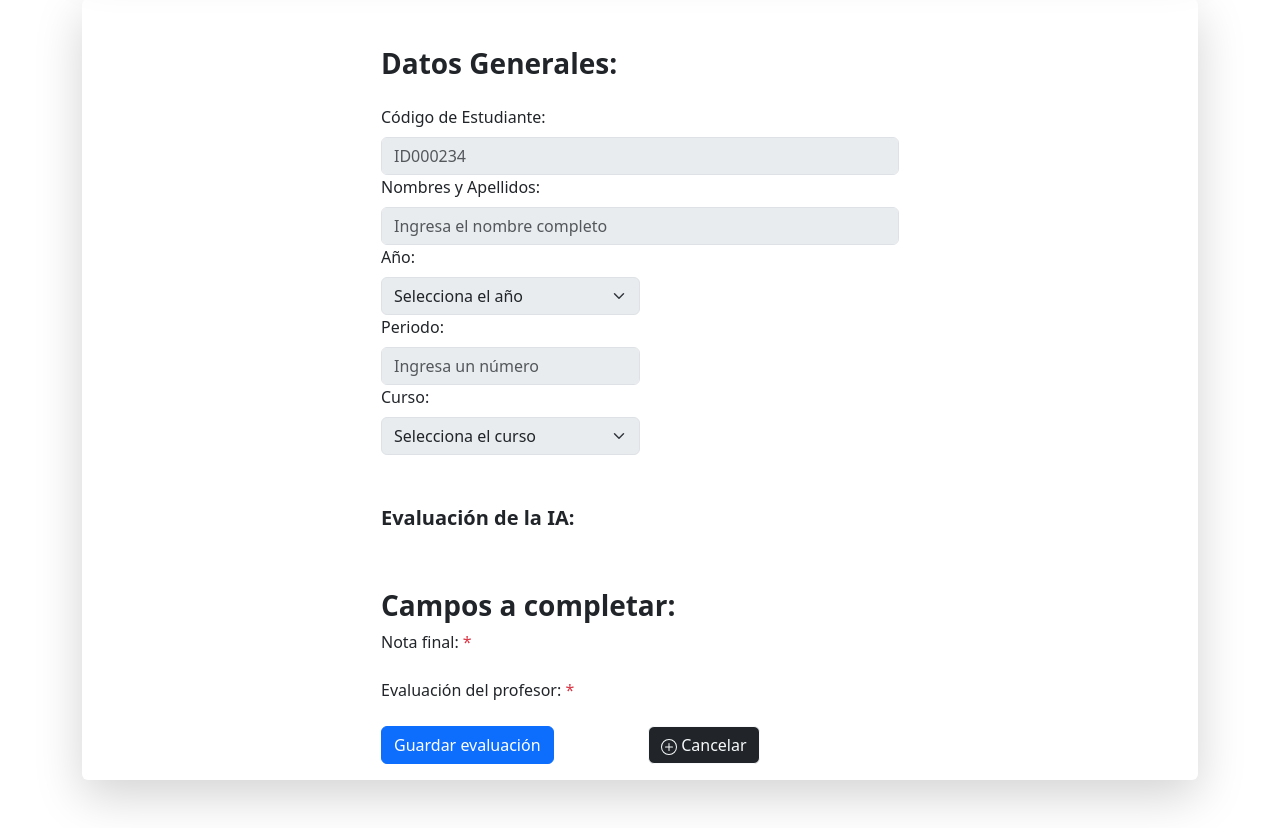
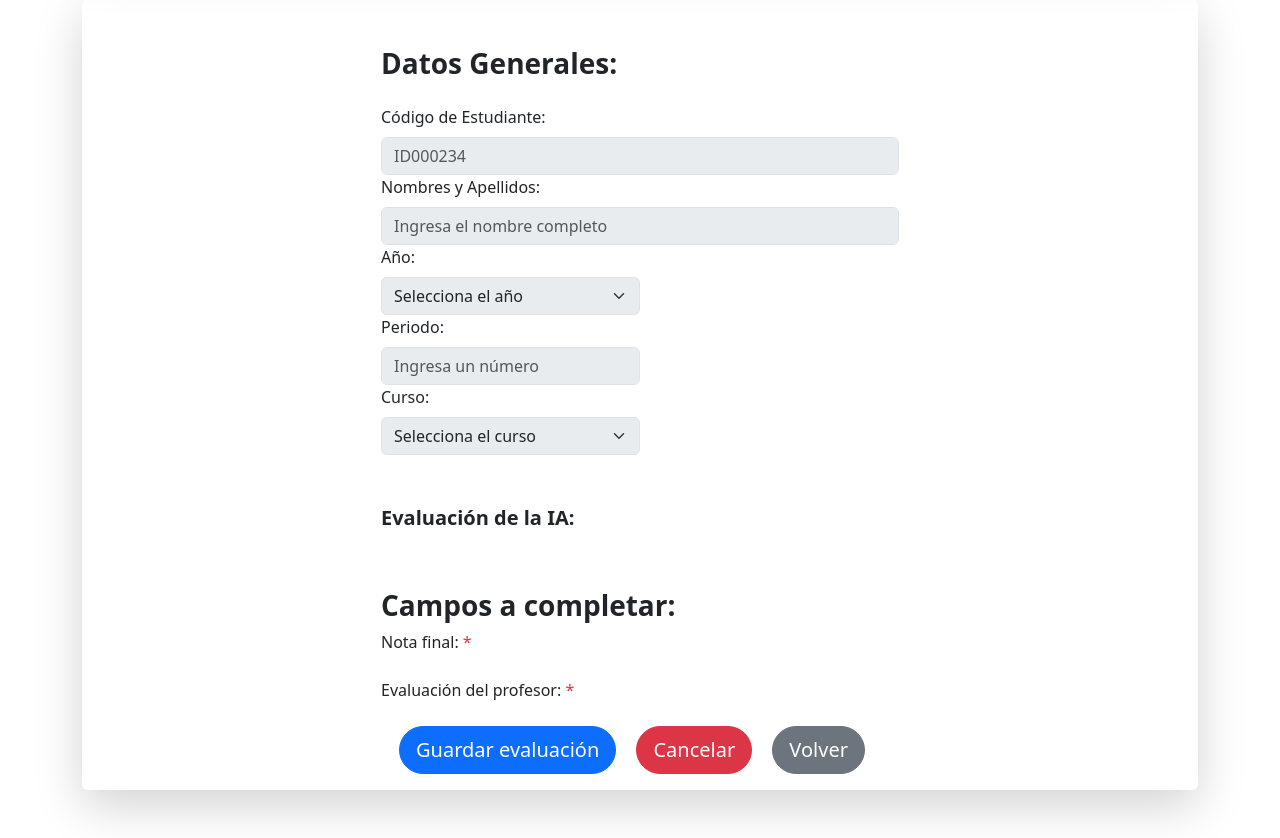
Before and after one commit to Accrer-Dev/trained_model, a Django app: template templates/grades/grades_predict_result.html in a window 1280 px wide. Shown: the part 311-1149 px from the top of the page. Before the commit the page ends 1120 px from the top, so only its background shows below. Run offline with Django 5.2, Linux system fonts and the light colour scheme; the template is opened without the code that fills it: values that come from a table or form of the project are taken from there, others are empty.

Commit message:
Adicion del boton volver en la pagina de resultados de prediccion

```diff
--- a/templates/grades/grades_predict_result.html
+++ b/templates/grades/grades_predict_result.html
@@ -149,16 +149,10 @@
             <label for="{{ form.final_evaluation.id_for_label }}" class="form-label">Evaluación del profesor: <span class="text-danger">*</span></label>
             {{ form.final_evaluation }}
           </div>
-          <div class="col-6">
-            <button type="submit" class="btn btn-primary" style="vertical-align: bottom;horizontal-align:right;">Guardar evaluación</button>
-          </div>
-          <div class="col-6">
-            <button class="btn btn-dark btn-outline-light" type="button" id="cancel-button" onclick="location.href = '/grades'">
-              <svg xmlns="http://www.w3.org/2000/svg" width="16" height="16" fill="currentColor" class="bi bi-plus-circle" viewBox="0 0 16 16">
-                <path d="M8 15A7 7 0 1 1 8 1a7 7 0 0 1 0 14m0 1A8 8 0 1 0 8 0a8 8 0 0 0 0 16"></path>
-                <path d="M8 4a.5.5 0 0 1 .5.5v3h3a.5.5 0 0 1 0 1h-3v3a.5.5 0 0 1-1 0v-3h-3a.5.5 0 0 1 0-1h3v-3A.5.5 0 0 1 8 4"></path>
-              </svg> Cancelar
-            </button>
+          <div class="col-12 text-center">
+            <button type="submit" class="btn btn-primary btn-lg rounded-pill me-3" style="vertical-align: bottom;horizontal-align:right;">Guardar evaluación</button>
+            <button type="submit" class="btn btn-danger btn-lg rounded-pill me-3" id="cancel-button" onclick="location.href = '/grades'"> Cancelar</button>
+            <a href="javascript:window.history.back();" class="btn btn-secondary btn-lg rounded-pill me-3 return-btn">Volver</a>
           </div>
         </form>
       </div>
@@ -209,5 +203,6 @@
       document.getElementById("id_period").disabled = false;
       document.getElementById("id_course").disabled = false;
     });
+
   </script>
 {% endblock %}
```
